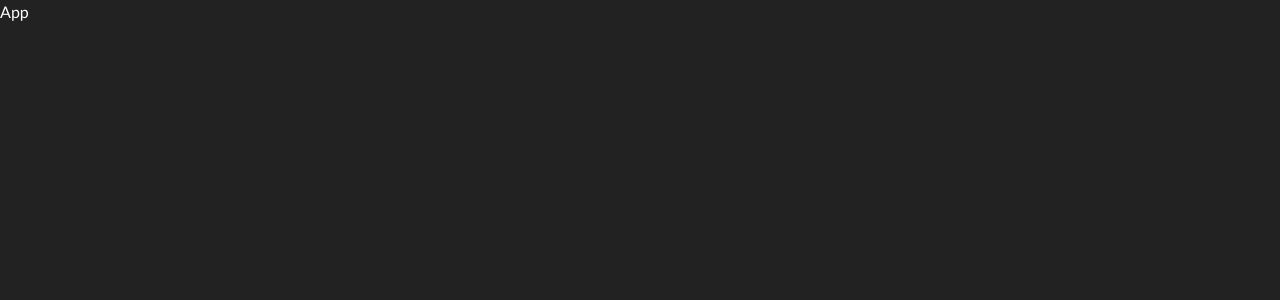
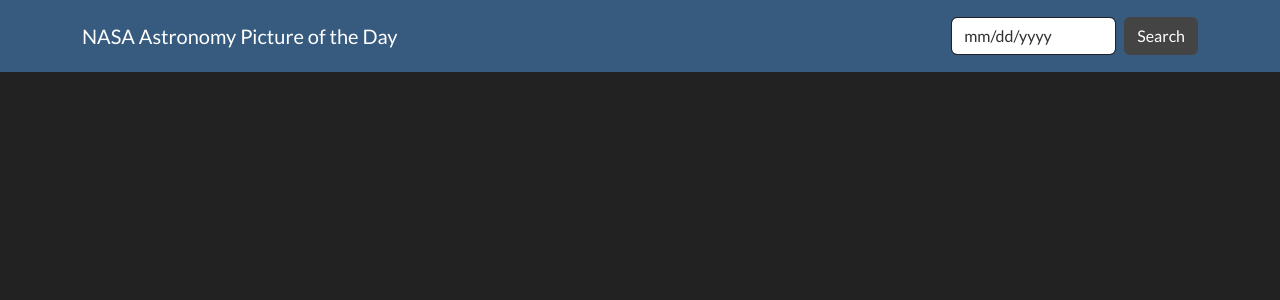
Before and after one commit to UltimateLyc/NASA-react, a React (Vite) app: page / in a window 1280 px wide. Shown: the top 300 px of the page. Built offline with nearby package versions, Linux system fonts and the light colour scheme.

Commit message:
Added navbar

```diff
--- a/package.json
+++ b/package.json
@@ -11,7 +11,8 @@
   },
   "dependencies": {
     "react": "^18.2.0",
-    "react-dom": "^18.2.0"
+    "react-dom": "^18.2.0",
+    "react-icon": "^1.0.0"
   },
   "devDependencies": {
     "@types/react": "^18.0.17",
--- a/src/App.jsx
+++ /dev/null
@@ -1,9 +0,0 @@
-import React from 'react'
-
-const App = () => {
-  return (
-    <div>App</div>
-  )
-}
-
-export default App
--- /dev/null
+++ b/src/components/Container.jsx
@@ -0,0 +1,9 @@
+const Container = ({ children }) => {
+  return (
+    <section className='container-fluid'>
+      {children}
+    </section>
+  )
+}
+
+export default Container
--- /dev/null
+++ b/src/components/Navbar.jsx
@@ -0,0 +1,32 @@
+import Container from './Container'
+
+const Navbar = () => {
+  return (
+    <Container>
+      <nav className='navbar navbar-expand-lg navbar-dark bg-primary'>
+        <div className='container'>
+          <a className='navbar-brand' href='#'>NASA Astronomy Picture of the Day</a>
+          <button className='navbar-toggler' type='button' data-bs-toggle='collapse' data-bs-target='#navbarColor01' aria-controls='navbarColor01' aria-expanded='false' aria-label='Toggle navigation'>
+            <span className='navbar-toggler-icon' />
+          </button>
+          <div className='collapse navbar-collapse' id='navbarColor01'>
+            <ul className='navbar-nav me-auto'>
+              <li className='nav-item'>
+                {/* <a className='nav-link active' href='#'>Home
+                <span className='visually-hidden'>(current)</span>
+              </a> */}
+              </li>
+            </ul>
+            <form className='d-flex'>
+              <input className='form-control me-sm-2' type='date' />
+              <button className='btn btn-secondary my-2 my-sm-0' type='submit'>Search</button>
+            </form>
+          </div>
+        </div>
+      </nav>
+    </Container>
+
+  )
+}
+
+export default Navbar
--- a/src/index.css
+++ b/src/index.css
@@ -0,0 +1,3 @@
+.container-fluid{
+    padding: 0px;
+}
--- a/src/main.jsx
+++ b/src/main.jsx
@@ -1,10 +1,18 @@
-import React from 'react'
-import ReactDOM from 'react-dom/client'
-import App from './App'
+// Librerias
+import { StrictMode } from 'react'
+import { createRoot } from 'react-dom/client'
+
+// Componentes
+import App from './pages/App'
+
+// Estilos
 import './index.css'
 
-ReactDOM.createRoot(document.getElementById('root')).render(
-  <React.StrictMode>
+const root = document.getElementById('root')
+const container = createRoot(root)
+
+container.render(
+  <StrictMode>
     <App />
-  </React.StrictMode>
+  </StrictMode>
 )
--- /dev/null
+++ b/src/pages/App.jsx
@@ -0,0 +1,11 @@
+import Navbar from '../components/Navbar'
+
+const App = () => {
+  return (
+    <>
+      <Navbar />
+    </>
+  )
+}
+
+export default App
```
Also changed, not shown: 1 other file (tests, documents, lock files or other folders).
